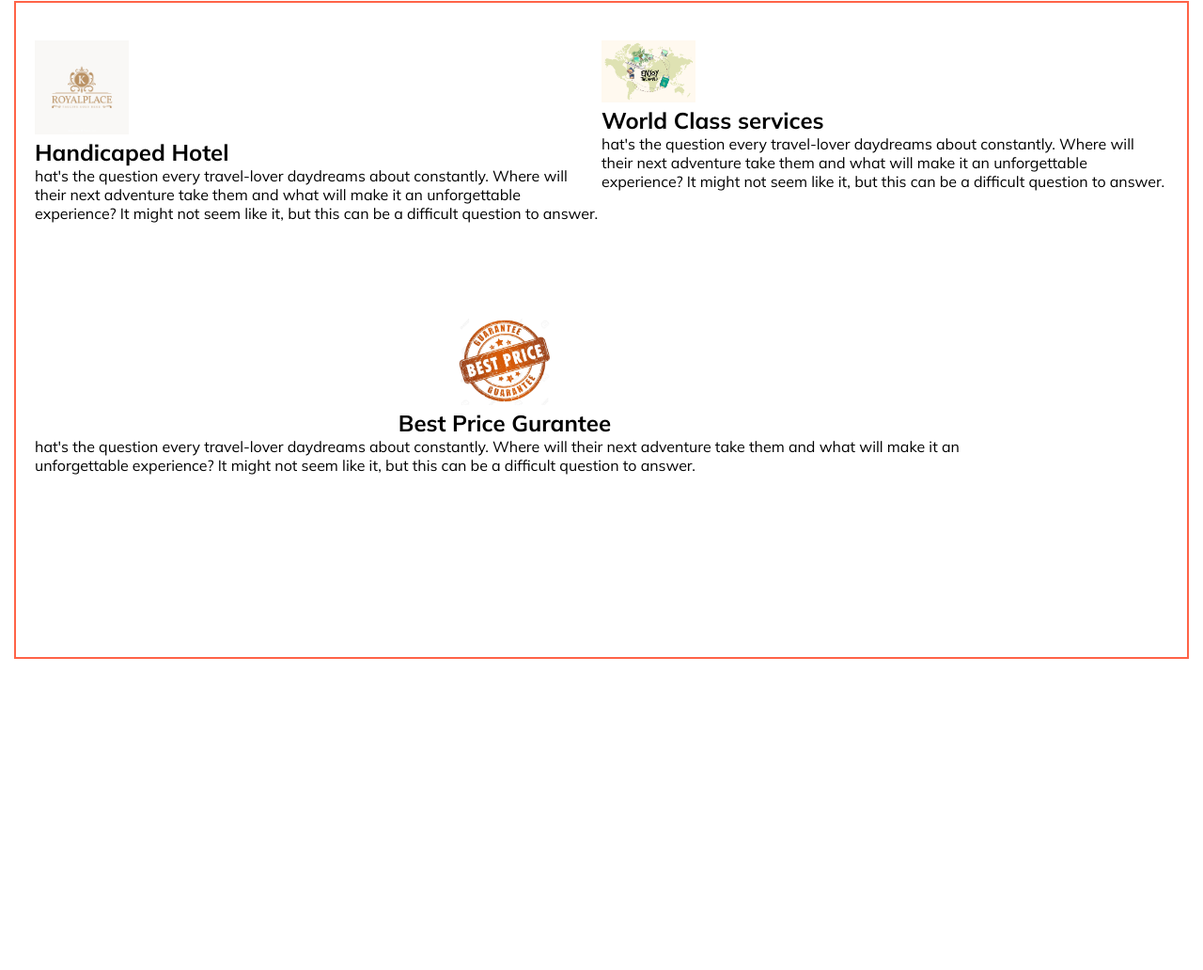
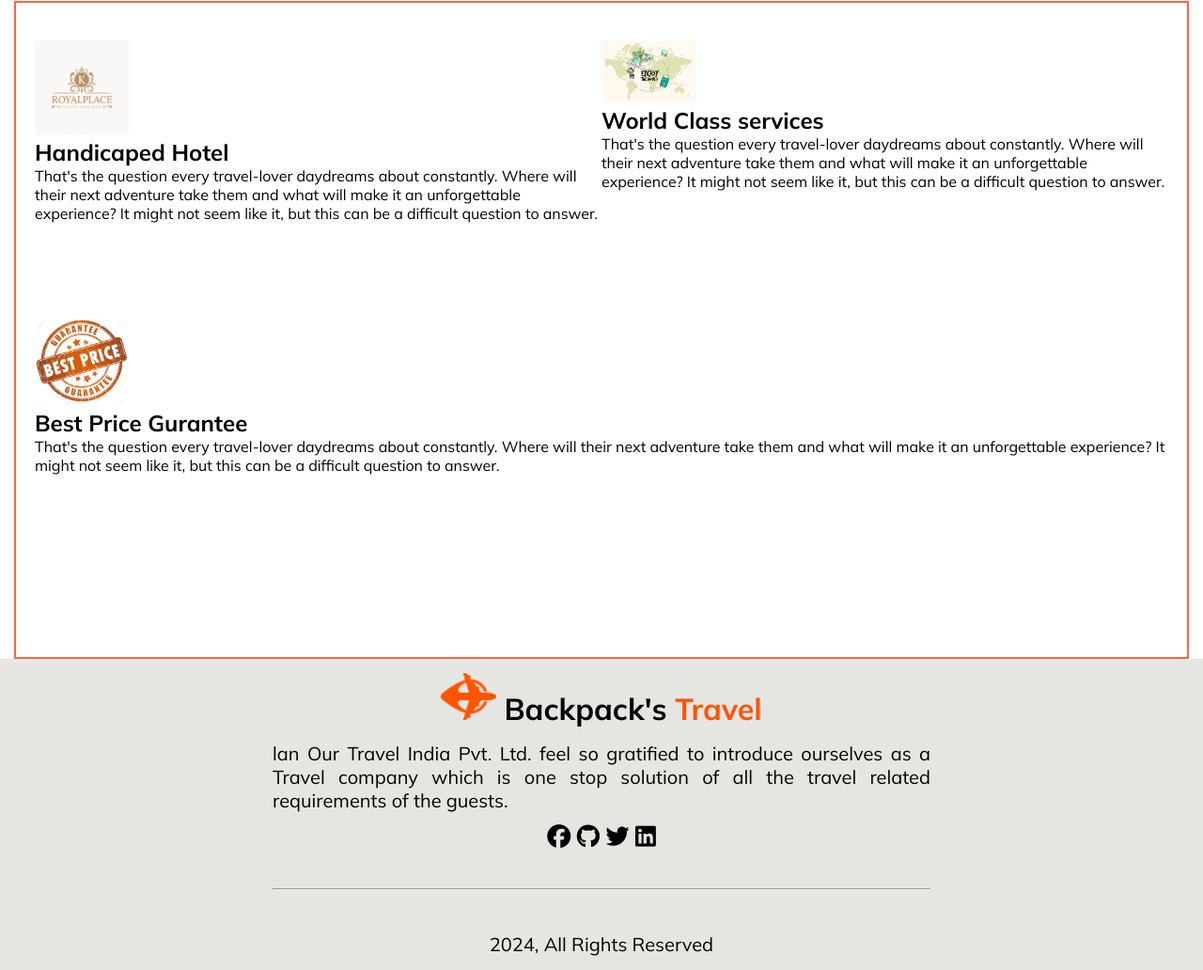
Before and after one commit to zaman575/B9A2-Assignment-2, a plain HTML site: page index.html in a window 1280 px wide. Shown: the part 2479-3511 px from the top of the page at 94% size. Before the commit the page ends 3180 px from the top, so only its background shows below. Drawn offline with Linux system fonts and the light colour scheme.

Commit message:
footer section done

```diff
--- a/index.html
+++ b/index.html
@@ -91,12 +91,12 @@
             <div class="Worldclass-hotel">
                 <img src="Images/hotel.jpg" alt="">
                 <h1>Handicaped Hotel</h1>
-                <p>hat's the question every travel-lover daydreams about constantly. Where will their next adventure take them and what will make it an unforgettable experience? It might not seem like it, but this can be a difficult question to answer.</p>
+                <p>That's the question every travel-lover daydreams about constantly. Where will their next adventure take them and what will make it an unforgettable experience? It might not seem like it, but this can be a difficult question to answer.</p>
             </div>
             <div class="worldclass-services">
             <img src="Images/destination.jpg" alt="">
             <h1>World Class services</h1>
-            <p>hat's the question every travel-lover daydreams about constantly. Where will their next adventure take them and what will make it an unforgettable experience? It might not seem like it, but this can be a difficult question to answer.</p>
+            <p>That's the question every travel-lover daydreams about constantly. Where will their next adventure take them and what will make it an unforgettable experience? It might not seem like it, but this can be a difficult question to answer.</p>
             </div>
         </div>
 
@@ -105,7 +105,7 @@
            <div>
             <h1>Best Price Gurantee</h1>
            </div>
-            <p>hat's the question every travel-lover daydreams about constantly. Where will their next adventure take them and what will make it an unforgettable experience? It might not seem like it, but this can be a difficult question to answer.</p>
+            <p>That's the question every travel-lover daydreams about constantly. Where will their next adventure take them and what will make it an unforgettable experience? It might not seem like it, but this can be a difficult question to answer.</p>
         </div>
 
     </section>
@@ -120,6 +120,26 @@
 
     <section class="customer-section"></section>
 
-    <footer class="footer-section"></footer>
+    <footer class="footer-section">
+        <div class="foooter-content">
+            <h1> <img style="height: 50px; padding-bottom: 0; margin-bottom: 0;" src="Images/Group 40071 (2).png" alt=""> Backpack's <span class="travel-color">Travel</span></h1>
+            <p>lan Our Travel India Pvt. Ltd. feel so gratified to introduce ourselves as a Travel company which is one stop solution of all the travel related requirements of the guests.</p>
+
+        <div class="footer-icon">
+            <i class="fa-brands fa-facebook"></i>
+
+            <i class="fa-brands fa-github"></i>
+
+            <i class="fa-brands fa-twitter"></i>
+
+            <i class="fa-brands fa-linkedin"></i>
+        </div>
+
+        <div>
+            <hr>
+        </div>
+<div class="last-text"><p>2024, All Rights Reserved</p></div>
+
+    </footer>
 </body>
 </html>
--- a/style.css
+++ b/style.css
@@ -264,19 +264,62 @@ transition: .5s;
 }
 
 .price-gurantee{
-    width: 1000px;
-    margin-top: 100px;
     display:flex;
     flex-direction: column;
     justify-content: center;
-    align-items: center;
-    align-content: center;
-    margin-left: ;
+    margin-top: 100px;
 
 }
 
 
 
+
+/* footer  */
+.footer-section{
+    margin: 0 auto;
+    width: 100%;
+    display: flex;
+    justify-content: center;
+    align-items: center;
+    align-content: center;
+    background-color:rgb(229, 229, 226);
+}
+
+.foooter-content{
+    padding: 15px;
+    text-align: center;
+}
+
+.foooter-content p{
+    margin-top: 15px;
+    width: 700px;
+    font-size: 20px;
+    text-align: justify;
+}
+.footer-icon{
+    font-size: 25px;
+    cursor: pointer;
+    margin-top: 10px;
+}
+
+hr{
+    font-size: 20px;
+    color: lightcoral;
+    margin-top: 40px;
+    margin-bottom: 30px;
+}
+
+.last-text{
+    display: flex;
+    justify-content: center;
+    align-items: center;
+    align-content: center;
+
+}
+
+.last-text p{
+    text-align: center;
+}
 
 @media screen  and (max-width: 600px) {
     .nav-section, .nav-manue, .header-section, .header-input{
```
